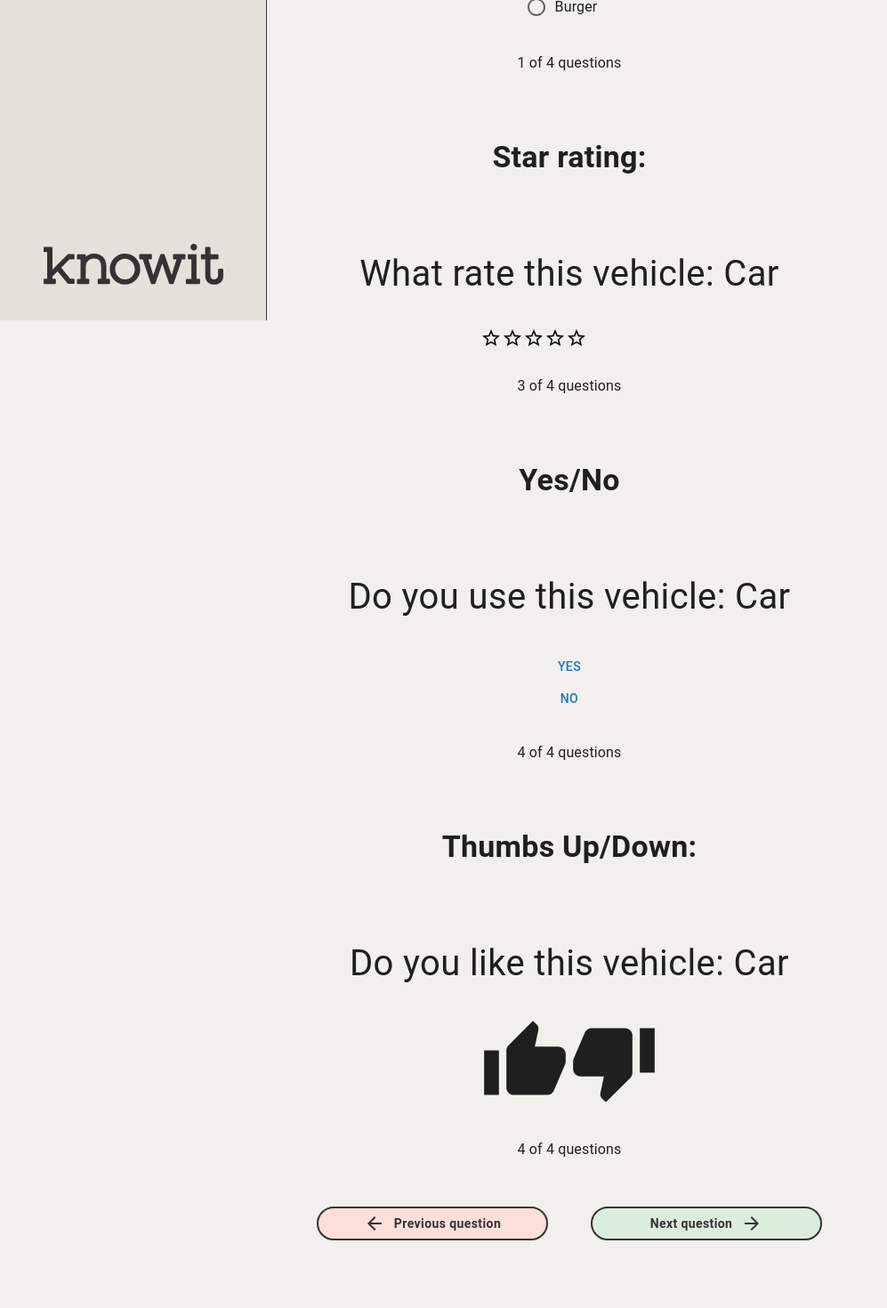
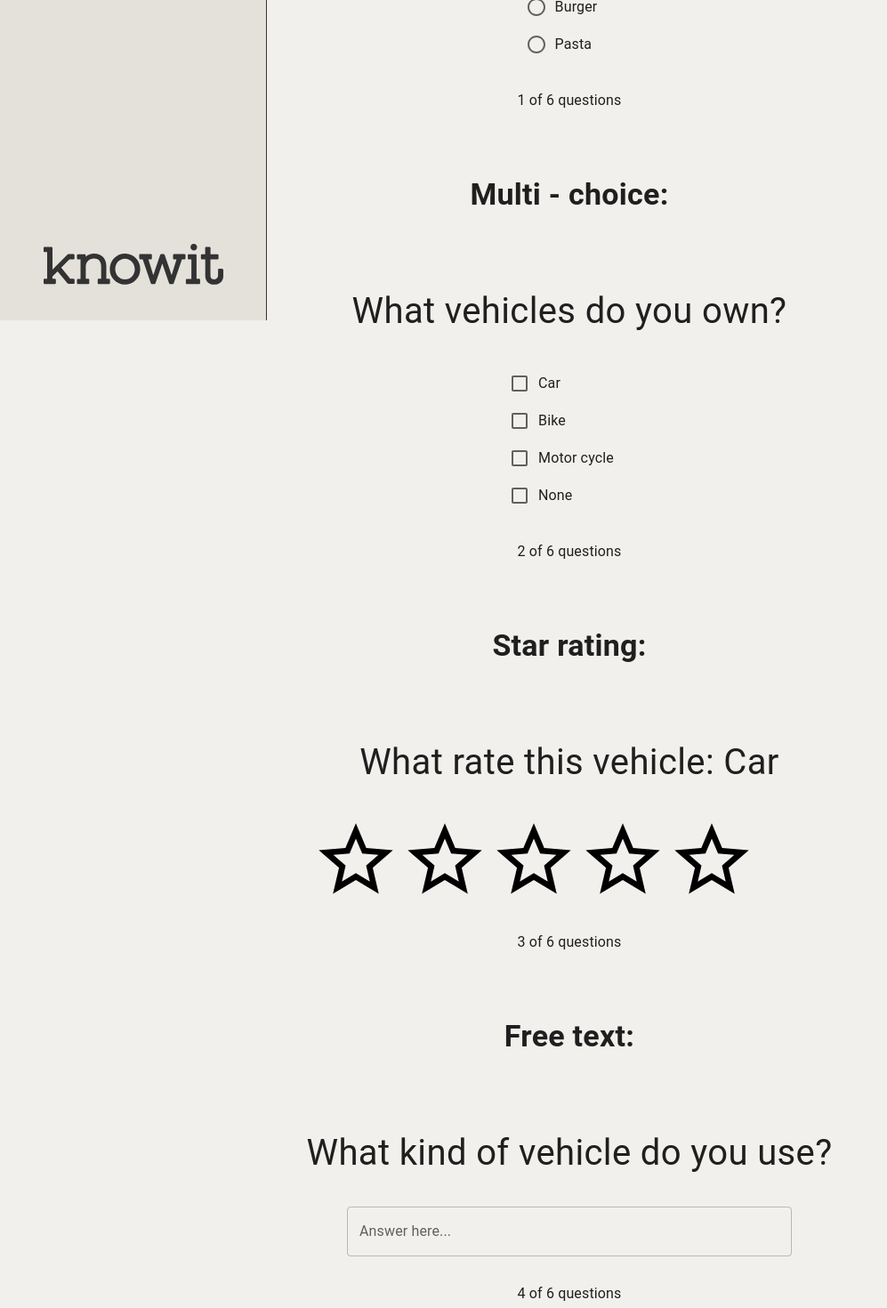
Before and after one commit to Anonymous-Voting-App/Anonymous-Voting-App, a React (Create React App) app in the folder frontend/: page /answer in a window 1280 px wide. Shown: the part 440-1910 px from the top of the page at 89% size, without its empty margins (0-997 px from the left). Before the commit the page ends 1834 px from the top, so only its background shows below. Built offline with nearby package versions, Linux system fonts and the light colour scheme.

Commit message:
Components for branch change

```diff
--- a/frontend/src/components/PollAnswering.scss
+++ b/frontend/src/components/PollAnswering.scss
@@ -39,6 +39,19 @@
     gap: 48px;
 }
 
+.thumbsContainer {
+    margin-top: 30px;
+    display: flex;
+    justify-content: center;
+    gap: 48px;
+}
+
+.starContainer {
+    margin-top: 30px;
+    display: flex;
+    justify-content: center;
+}
+
 .questionNumber {
     justify-content: center;
     padding-top: 30px;
@@ -62,6 +75,20 @@
         font-size: 2.5rem;
     }
 }
+.yesnoButton {
+    margin-top: 52px;
+    border-radius: 20px;
+    width: 16.25rem;
+    color: $main-color;
+    font-weight: bold;
+    text-transform: none;
+    background-color: $sand;
+    border: 2px solid $main-color;
+    gap: 10px;
+    @include for-phone-only {
+        font-size: 2.5rem;
+    }
+}
 
 .previousQuestionButton,
 .previousQuestionButton:hover {
--- a/frontend/src/components/PollAnswering.tsx
+++ b/frontend/src/components/PollAnswering.tsx
@@ -20,9 +20,9 @@ import Question from './Question';
 
 const PollAnswering = (props: any) => {
     const [showPickOne, setshowPickOne] = useState(true);
-    const [showMultiChoice, setshowMultiChoice] = useState(false);
+    const [showMultiChoice, setshowMultiChoice] = useState(true);
     const [showStartRating, setsshowStartRating] = useState(true);
-    const [showFreeText, setsshowFreeText] = useState(false);
+    const [showFreeText, setsshowFreeText] = useState(true);
     const [showYesNo, setsshowYesNo] = useState(true);
     const [showThumbsUpDown, setsshowThumbsUpDown] = useState(true);
 
@@ -99,6 +99,11 @@ const PollAnswering = (props: any) => {
                                     control={<Radio />}
                                     label="Burger"
                                 />
+                                <FormControlLabel
+                                    value="option3"
+                                    control={<Radio />}
+                                    label="Pasta"
+                                />
                             </RadioGroup>
                         </FormControl>
                     </div>
@@ -122,7 +127,7 @@ const PollAnswering = (props: any) => {
                             display="inline"
                             id="total_num"
                         >
-                            4
+                            6
                         </Typography>
                         <Typography
                             className="questionNumberText"
@@ -186,7 +191,7 @@ const PollAnswering = (props: any) => {
                             display="inline"
                             id="total_num"
                         >
-                            4
+                            6
                         </Typography>
                         <Typography className="" display="inline">
                             {' '}
@@ -206,7 +211,10 @@ const PollAnswering = (props: any) => {
                     </Typography>
                     <div className="answerContainer">
                         <FormControl>
-                            <Rating name="rating-group" readOnly />
+                            <Rating
+                                name="rating-group"
+                                sx={{ fontSize: 100 }}
+                            />
                         </FormControl>
                     </div>
                     <div className="questionNumber">
@@ -226,7 +234,7 @@ const PollAnswering = (props: any) => {
                             display="inline"
                             id="total_num"
                         >
-                            4
+                            6
                         </Typography>
                         <Typography className="" display="inline">
                             {' '}
@@ -270,7 +278,7 @@ const PollAnswering = (props: any) => {
                             display="inline"
                             id="total_num"
                         >
-                            4
+                            6
                         </Typography>
                         <Typography className="" display="inline">
                             {' '}
@@ -288,11 +296,9 @@ const PollAnswering = (props: any) => {
                     <Typography className="questionTitle">
                         Do you use this vehicle: Car
                     </Typography>
-                    <div className="answerContainer">
-                        <FormControl>
-                            <Button>Yes</Button>
-                            <Button>No</Button>
-                        </FormControl>
+                    <div className="buttonsContainer">
+                        <Button className="yesnoButton">Yes</Button>
+                        <Button className="yesnoButton">No</Button>
                     </div>
                     <div className="questionNumber">
                         <Typography
@@ -300,7 +306,7 @@ const PollAnswering = (props: any) => {
                             display="inline"
                             id="question_num"
                         >
-                            4
+                            5
                         </Typography>
                         <Typography className="" display="inline">
                             {' '}
@@ -311,7 +317,7 @@ const PollAnswering = (props: any) => {
                             display="inline"
                             id="total_num"
                         >
-                            4
+                            6
                         </Typography>
                         <Typography className="" display="inline">
                             {' '}
@@ -331,7 +337,7 @@ const PollAnswering = (props: any) => {
                     </Typography>
                     <div className="answerContainer">
                         <FormControl>
-                            <div>
+                            <div className="thumbsContainer">
                                 <ThumbUpIcon
                                     sx={{ fontSize: 100 }}
                                 ></ThumbUpIcon>
@@ -347,7 +353,7 @@ const PollAnswering = (props: any) => {
                             display="inline"
                             id="question_num"
                         >
-                            4
+                            6
                         </Typography>
                         <Typography className="" display="inline">
                             {' '}
@@ -358,7 +364,7 @@ const PollAnswering = (props: any) => {
                             display="inline"
                             id="total_num"
                         >
-                            4
+                            6
                         </Typography>
                         <Typography className="" display="inline">
                             {' '}
--- a/package.json
+++ b/package.json
@@ -25,5 +25,8 @@
         "husky": "^8.0.0",
         "lint-staged": "^13.0.3",
         "prettier": "^2.7.1"
+    },
+    "dependencies": {
+        "react-router-dom": "^6.4.3"
     }
 }
```
Also changed, not shown: 1 other file (tests, documents, lock files or other folders).
